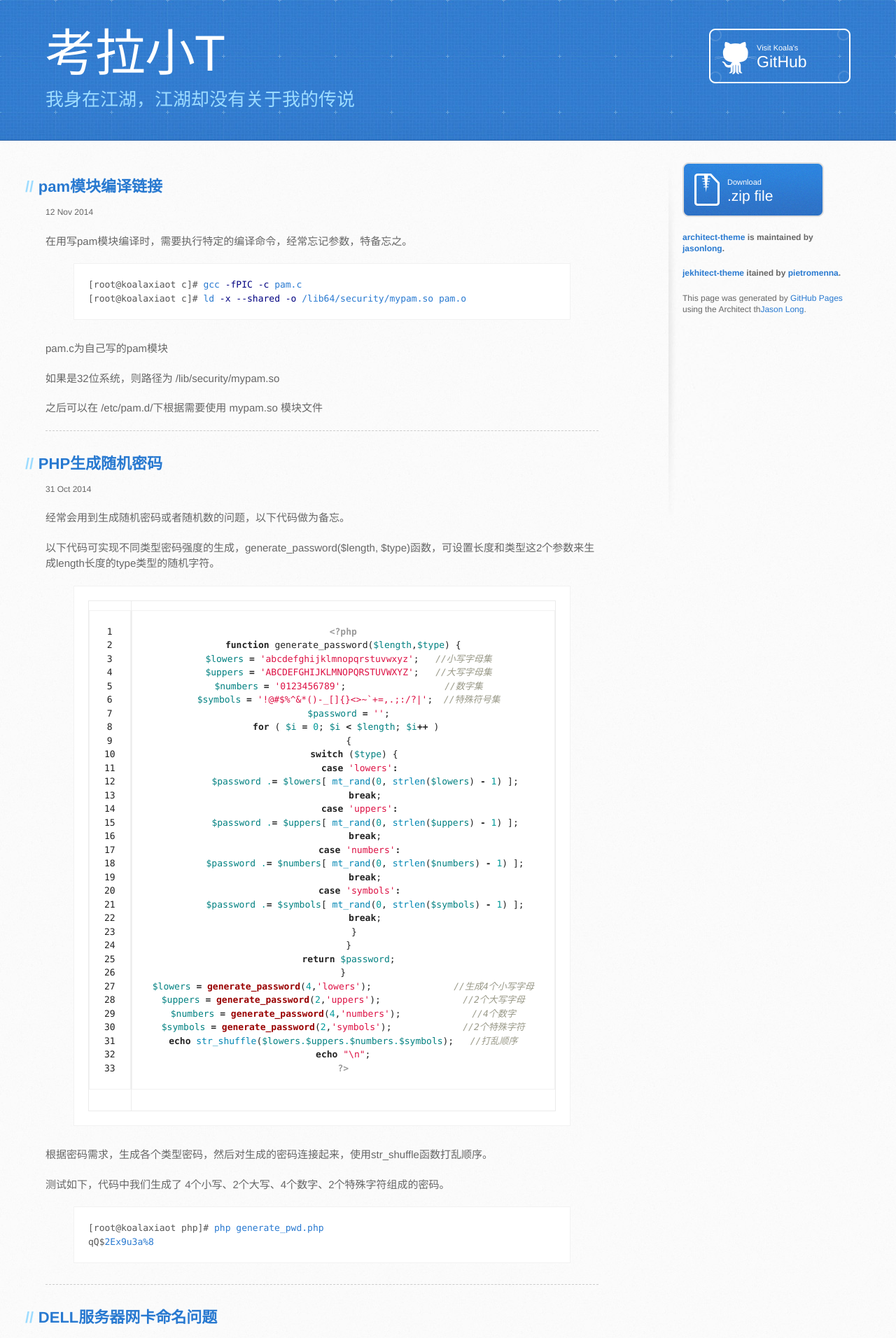
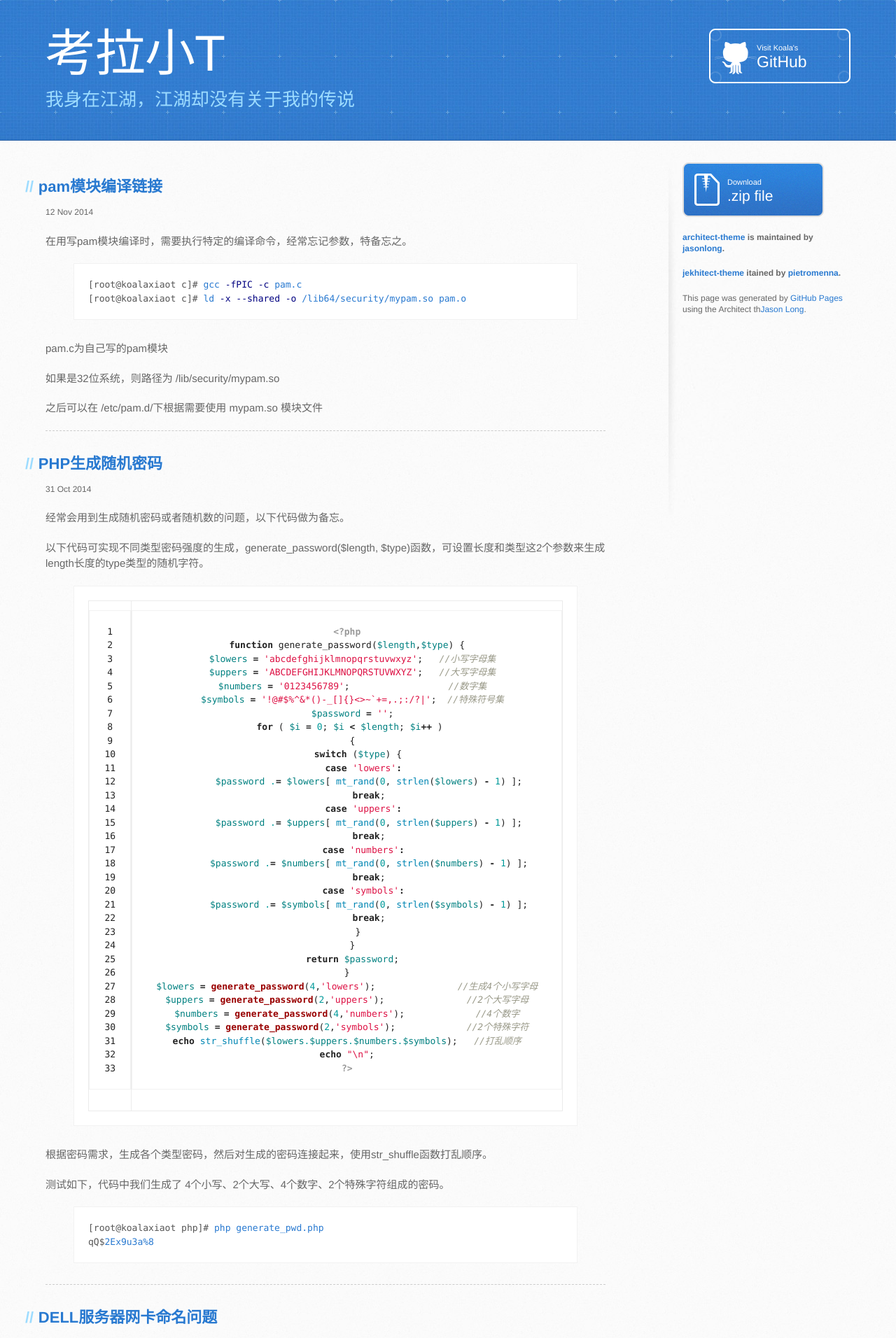
Before and after one commit to koalaxiaot/koalaxiaot.github.com, a Jekyll site: the page built from index.html, in a window 1280 px wide. Shown: the top 1912 px of the page at 70% size. Built offline with Jekyll 4.4.1, drawn with Linux system fonts in a browser that asks for light colours.

Commit message:
change width

```diff
--- a/stylesheets/stylesheet.css
+++ b/stylesheets/stylesheet.css
@@ -492,7 +492,7 @@ header h2 {
 #main-content {
   float: left;
   /**width: 690px;**/
-  width: 790px;
+  width: 800px;
 }
 
 #main-content img {
@@ -779,7 +779,8 @@ dl dd {
     font-size: 30px;
   }
   #main-content {
-    width: 490px;
+    /**width: 490px;**/
+    width: 690px;
   }
   #main-content h1:before,
   #main-content h2:before,
```
